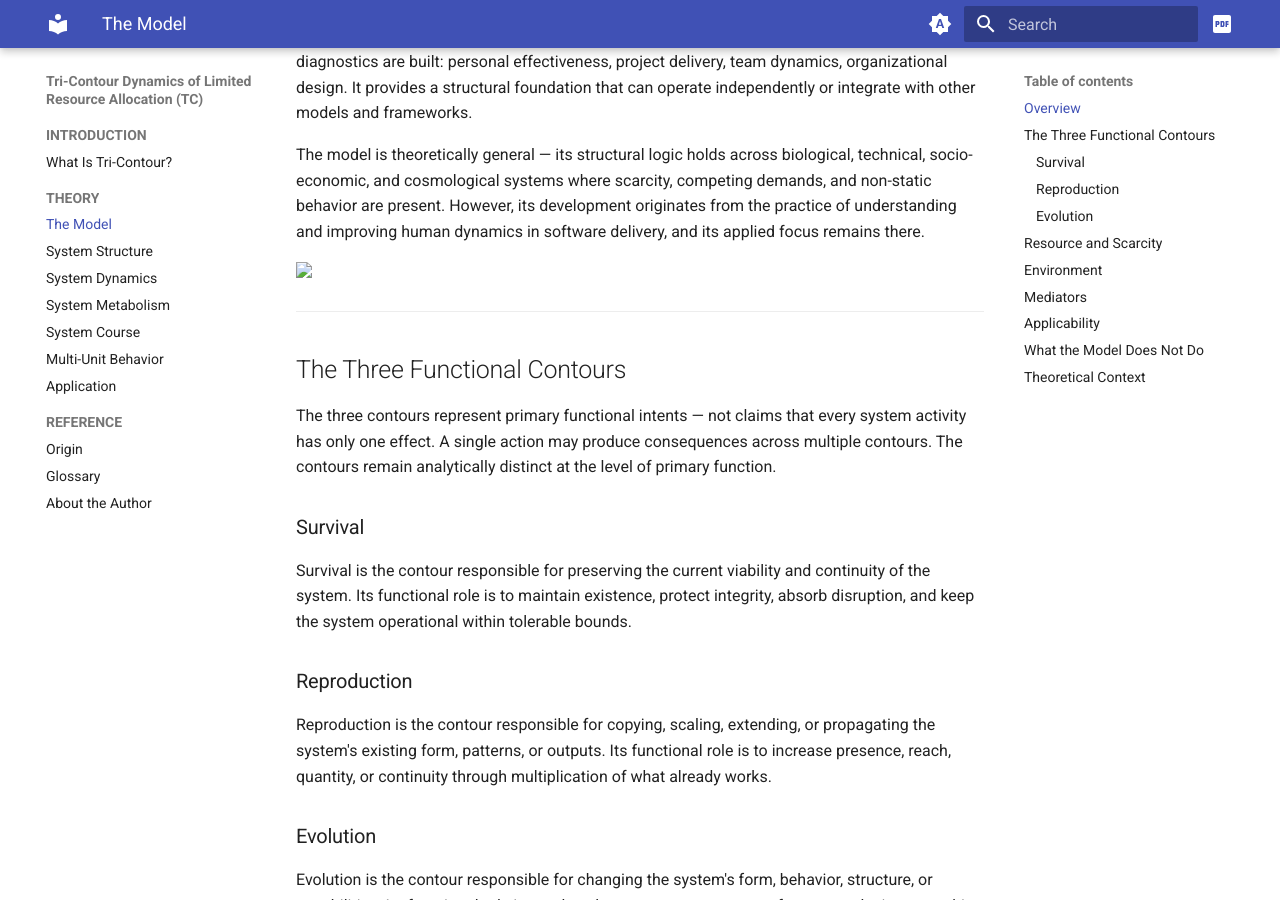
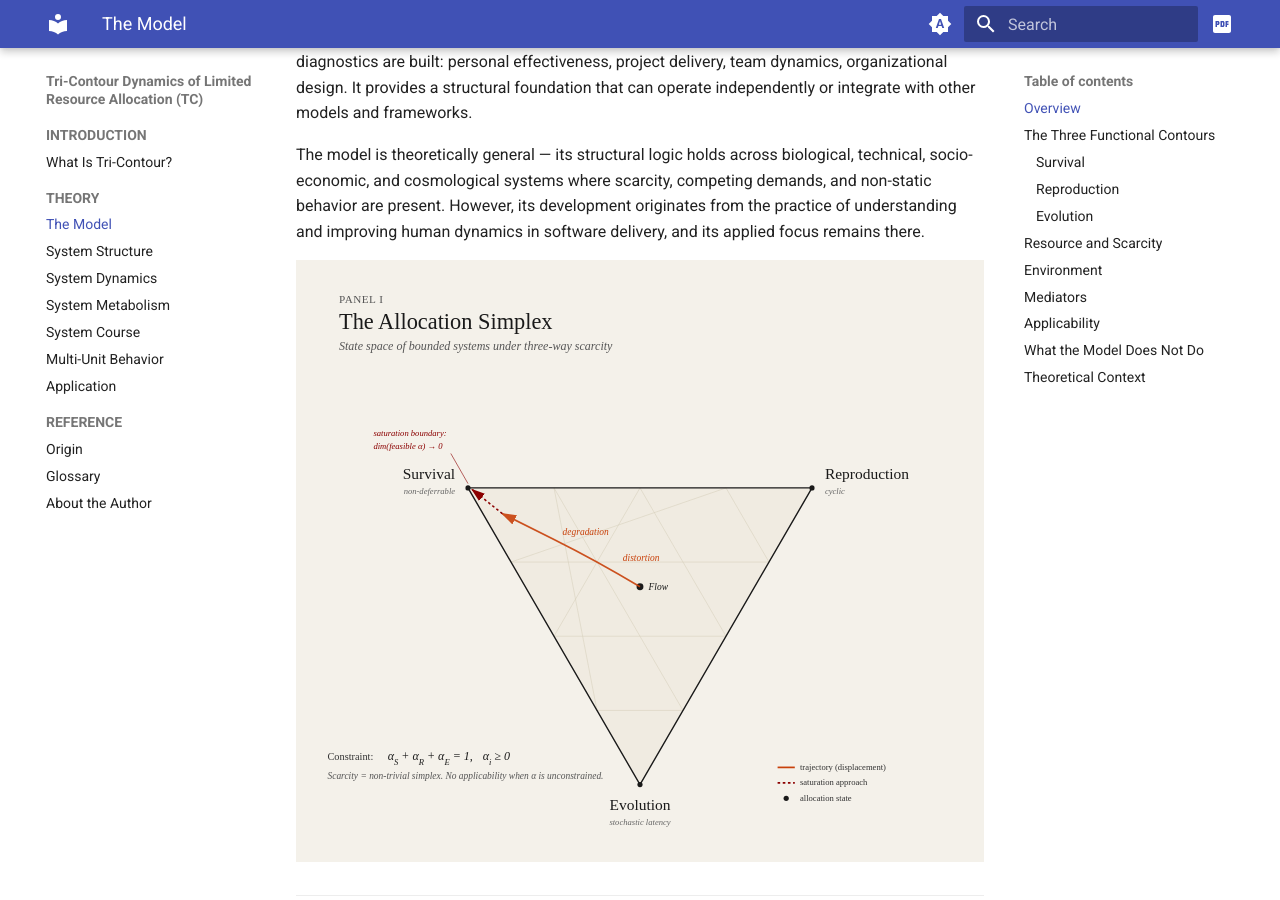
Before and after one commit to vitar/sre, an MkDocs documentation site: the page built from docs/110-the-model.md, in a window 1280 px wide and 900 px high, scrolled down 351 px. Built offline with MkDocs 1.6.1 and Material for MkDocs 9.7.7, drawn with Linux system fonts in a browser that asks for light colours.

Commit message:
Return image tag back to normal

```diff
--- a/docs/110-the-model.md
+++ b/docs/110-the-model.md
@@ -8,8 +8,7 @@ The model's primary application domain is human systems where practices, framewo
 
 The model is theoretically general — its structural logic holds across biological, technical, socio-economic, and cosmological systems where scarcity, competing demands, and non-static behavior are present. However, its development originates from the practice of understanding and improving human dynamics in software delivery, and its applied focus remains there.
 
-<!-- ![Panel I – Simplex](./panel1_simplex.svg) -->
-<img src="./panel1_simplex.svg">
+![Panel I – Simplex](./panel1_simplex.svg)
 
 ---
 
```
